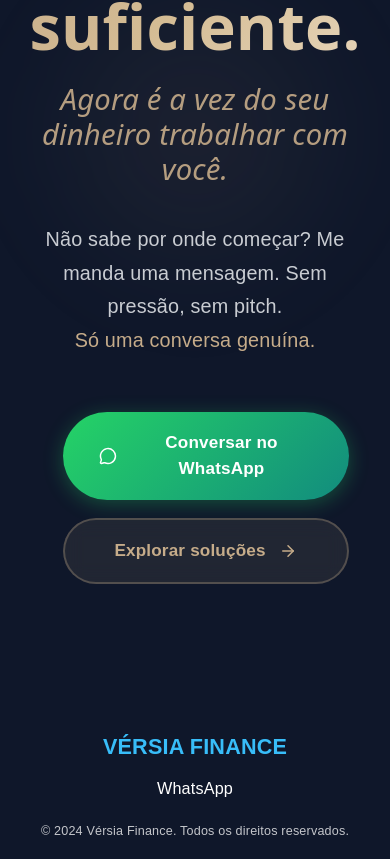
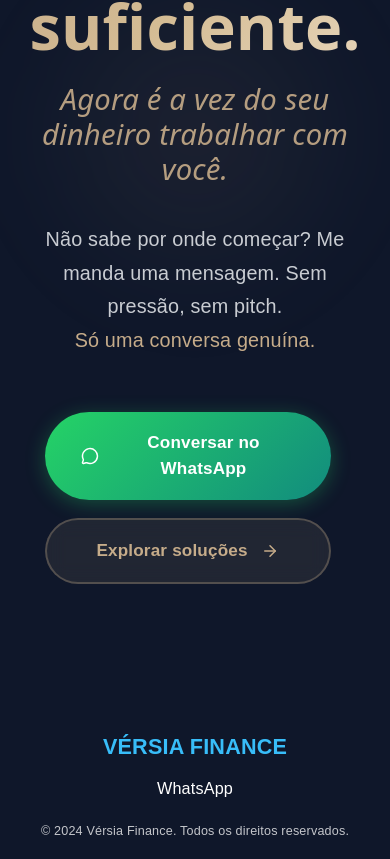
Before and after one commit to devbetel/versia-front, a React (Vite) app: page / in a window 390 px wide. Shown: the part 9315-10174 px from the top of the page. Built offline with nearby package versions, Linux system fonts and the light colour scheme.

Commit message:
arrumando botao whatsapp

```diff
--- a/src/components/CtaContent/styles.css
+++ b/src/components/CtaContent/styles.css
@@ -256,7 +256,7 @@
   .btn-whatsapp,
   .btn-explorar {
     position: relative;
-    left: 2rem;
+    left: 1rem;
     padding: 1rem 2rem;
     font-size: 0.95rem;
   }
```
